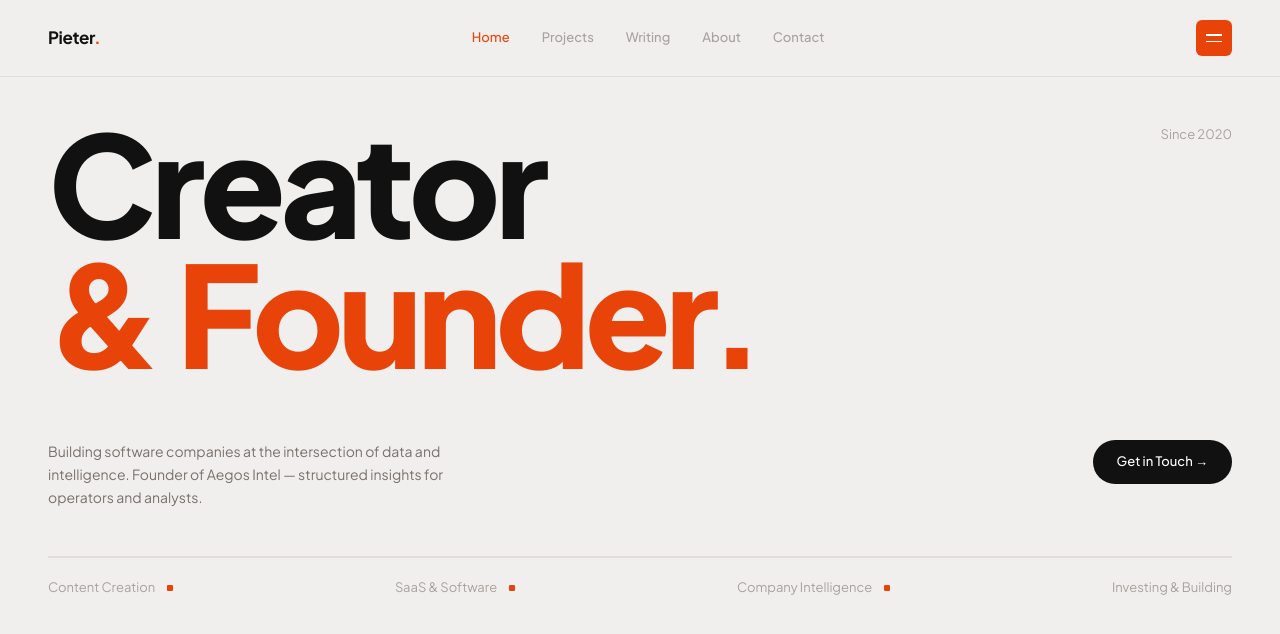
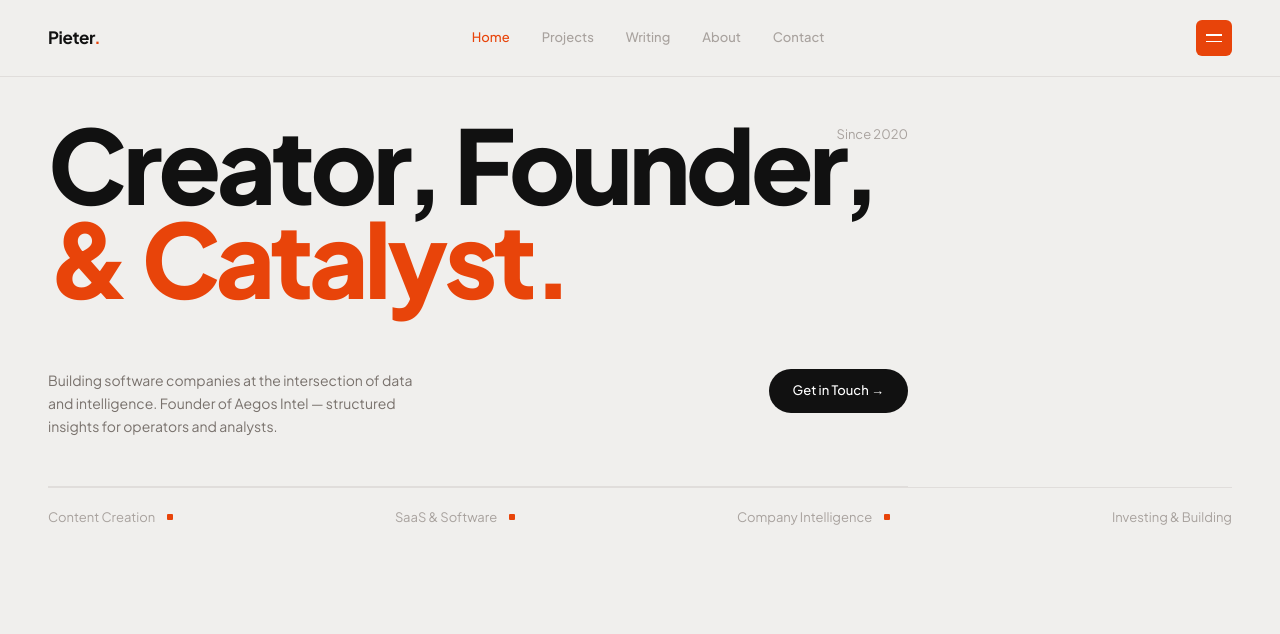
Before and after one commit to sillyledger/personal, a Next.js app: page / in a window 1280 px wide. Shown: the top 634 px of the page. Built offline with nearby package versions, Linux system fonts and the light colour scheme.

Commit message:
Update Hero.tsx

```diff
--- a/components/Hero.tsx
+++ b/components/Hero.tsx
@@ -2,24 +2,21 @@ import Link from "next/link";
 
 export default function Hero() {
   return (
-    <section className="relative pt-10 pb-0">
+    <section className="relative pt-10 pb-0 max-w-[860px]">
 
-      {/* Since label top right */}
       <span className="absolute top-12 right-0 text-[13px] text-stone-400">
         Since 2020
       </span>
 
-      {/* Big headline */}
-      <h1 className="text-[clamp(80px,11vw,148px)] font-extrabold leading-[0.92] tracking-[-0.04em] text-[#111]">
-        Creator
+      <h1 className="text-[clamp(60px,8vw,110px)] font-extrabold leading-[0.92] tracking-[-0.04em] text-[#111]">
+        Creator, Founder,
       </h1>
-      <h2 className="text-[clamp(80px,11vw,148px)] font-extrabold leading-[0.92] tracking-[-0.04em] text-accent mb-16">
-        &amp; Founder.
+      <h2 className="text-[clamp(60px,8vw,110px)] font-extrabold leading-[0.92] tracking-[-0.04em] text-accent mb-16">
+        &amp; Catalyst.
       </h2>
 
-      {/* Below headline: bio left, CTA right — like Aegos Intel */}
       <div className="flex items-start justify-between pb-12 border-b border-stone-300/60">
-        <p className="text-[14px] text-stone-500 leading-relaxed max-w-[420px]">
+        <p className="text-[14px] text-stone-500 leading-relaxed max-w-[380px]">
           Building software companies at the intersection of data and
           intelligence. Founder of Aegos Intel — structured insights for
           operators and analysts.
```
